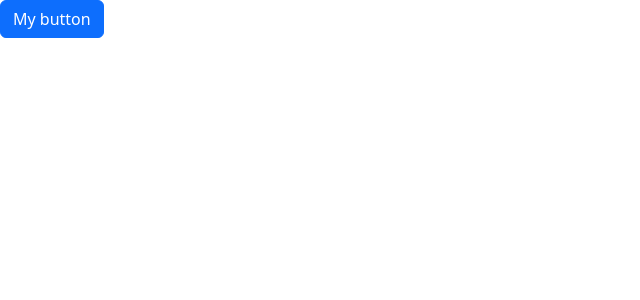
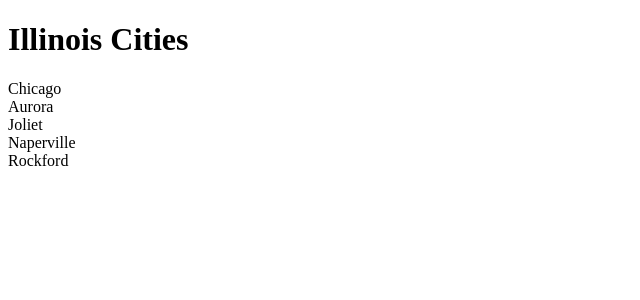
Before and after one commit to hardluker/HomePricePredictionAI, a React (Vite) app in the folder FrontEndReact/: page / in a window 1280 px wide. Shown: the top 300 px of the page, without its empty margins (0-640 px from the left). Built offline with nearby package versions, Linux system fonts and the light colour scheme.

Commit message:
Put ListGroup and Styling into its own folder.

```diff
--- a/FrontEndReact/src/App.tsx
+++ b/FrontEndReact/src/App.tsx
@@ -1,17 +1,16 @@
-import { useState } from 'react';
-import Button from './components/Button';
-import Alert from './components/alert';
+import ListGroup from './components/ListGroup';
+
+let heading = 'Illinois Cities';
+const cities = ['Chicago', 'Aurora', 'Joliet', 'Naperville', 'Rockford'];
 
 function App() {
-  const [alertVisible, setAlertVisibility] = useState(false);
   return (
     <div>
-      {alertVisible && (
-        <Alert onClose={() => setAlertVisibility(false)}>My Alert</Alert>
-      )}
-      <Button color="primary" onClick={() => setAlertVisibility(true)}>
-        My button
-      </Button>
+      <ListGroup
+        onSelectItem={(item: string) => console.log(item)}
+        items={cities}
+        heading={heading}
+      ></ListGroup>
     </div>
   );
 }
--- /dev/null
+++ b/FrontEndReact/src/components/ListGroup/ListGroup.css
@@ -0,0 +1,4 @@
+.list-group {
+  list-style: none;
+  padding: 0;
+}
--- a/FrontEndReact/src/components/ListGroup.tsx
+++ b/FrontEndReact/src/components/ListGroup/ListGroup.tsx
@@ -1,4 +1,5 @@
 import { useState } from 'react';
+import './ListGroup.css';
 
 interface Props {
   items: string[];
--- /dev/null
+++ b/FrontEndReact/src/components/ListGroup/index.ts
@@ -0,0 +1,3 @@
+import ListGroup from './ListGroup';
+
+export default ListGroup;
--- a/FrontEndReact/src/main.tsx
+++ b/FrontEndReact/src/main.tsx
@@ -1,7 +1,7 @@
 import React from 'react';
 import ReactDOM from 'react-dom/client';
 import App from './App';
-import 'bootstrap/dist/css/bootstrap.css';
+//import 'bootstrap/dist/css/bootstrap.css';
 
 ReactDOM.createRoot(document.getElementById('root') as HTMLElement).render(
   <React.StrictMode>
```
